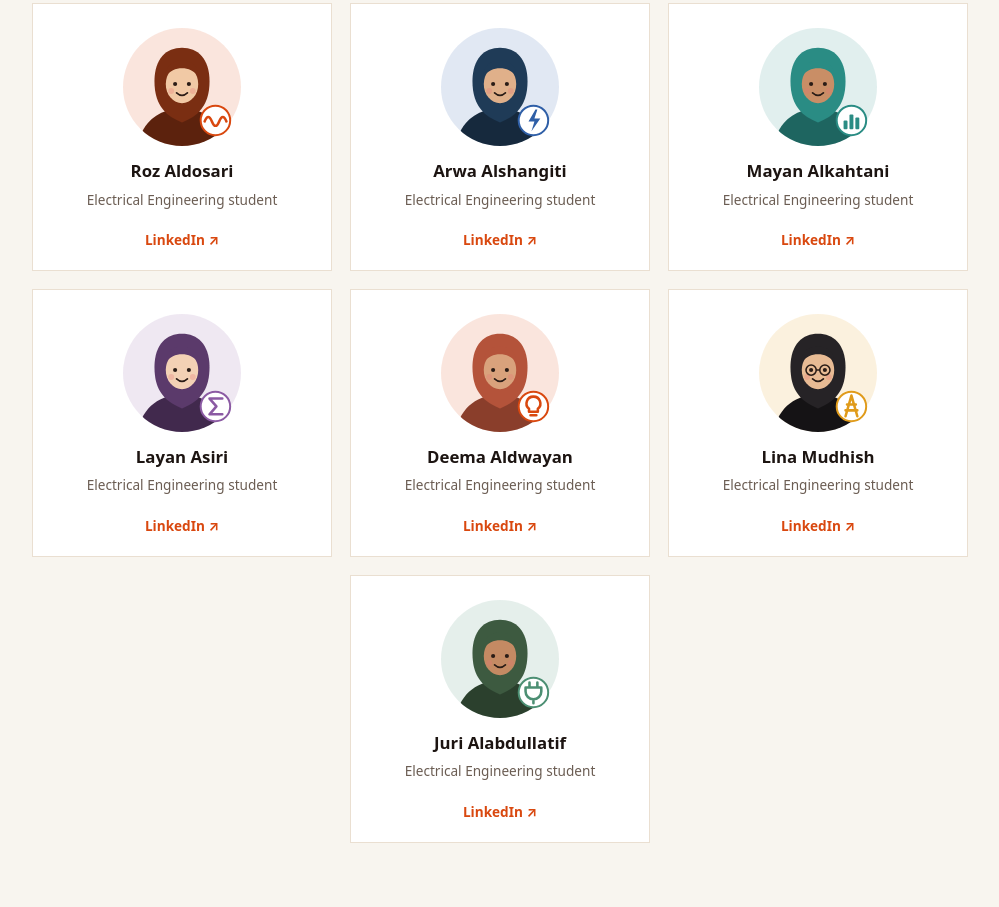
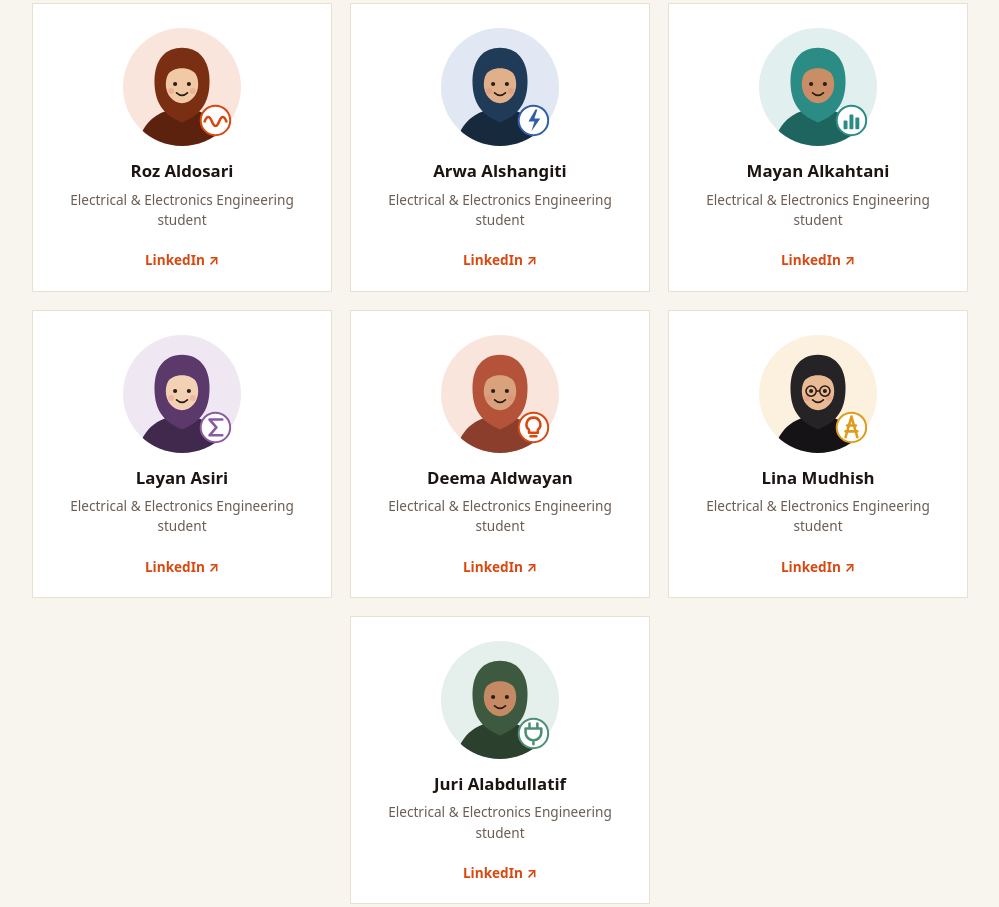
Before and after one commit to mudhishlina-del/sasg, a plain HTML site: page team.html in a window 1280 px wide. Shown: the part 652-1559 px from the top of the page, without its empty margins (140-1139 px from the left). Drawn offline with Linux system fonts and the light colour scheme.

Commit message:
Team: Electrical & Electronics Engineering students

```diff
--- a/team.html
+++ b/team.html
@@ -42,7 +42,7 @@
 </g>
 <circle cx="94" cy="94" r="15" fill="#fff" stroke="#d9480f" stroke-width="2"/>
 <path d="M83 95 q3.7 -9 7.4 0 t7.4 0 t7.4 0" stroke="#d9480f" stroke-width="2.6" fill="none" stroke-linecap="round" stroke-linejoin="round"/>
-</svg><h3>Roz Aldosari</h3><p>Electrical Engineering student</p>
+</svg><h3>Roz Aldosari</h3><p>Electrical &amp; Electronics Engineering student</p>
 <!-- LinkedIn: paste the profile URL between the quotes; the button stays hidden while empty -->
 <a class="li" href="https://www.linkedin.com/in/roz-aldosari-476ba0316" target="_blank" rel="noopener">LinkedIn</a></article><article class="member"><svg viewBox="0 0 120 120" role="img" aria-hidden="true" class="char">
 <defs><clipPath id="c1"><circle cx="60" cy="60" r="60"/></clipPath></defs>
@@ -59,7 +59,7 @@
 </g>
 <circle cx="94" cy="94" r="15" fill="#fff" stroke="#2f5fa7" stroke-width="2"/>
 <path d="M96 83 l-7 12 h6 l-3 10 l9 -13 h-6 l3 -9z" fill="#2f5fa7"/>
-</svg><h3>Arwa Alshangiti</h3><p>Electrical Engineering student</p>
+</svg><h3>Arwa Alshangiti</h3><p>Electrical &amp; Electronics Engineering student</p>
 <!-- LinkedIn: paste the profile URL between the quotes; the button stays hidden while empty -->
 <a class="li" href="https://www.linkedin.com/in/arwa-alshangiti-430978396" target="_blank" rel="noopener">LinkedIn</a></article><article class="member"><svg viewBox="0 0 120 120" role="img" aria-hidden="true" class="char">
 <defs><clipPath id="c2"><circle cx="60" cy="60" r="60"/></clipPath></defs>
@@ -76,7 +76,7 @@
 </g>
 <circle cx="94" cy="94" r="15" fill="#fff" stroke="#2a8c84" stroke-width="2"/>
 <g fill="#2a8c84"><rect x="86" y="94" width="4" height="9" rx="1"/><rect x="92" y="88" width="4" height="15" rx="1"/><rect x="98" y="91" width="4" height="12" rx="1"/></g>
-</svg><h3>Mayan Alkahtani</h3><p>Electrical Engineering student</p>
+</svg><h3>Mayan Alkahtani</h3><p>Electrical &amp; Electronics Engineering student</p>
 <!-- LinkedIn: paste the profile URL between the quotes; the button stays hidden while empty -->
 <a class="li" href="https://www.linkedin.com/in/mayan-alkahtani-aa335a274" target="_blank" rel="noopener">LinkedIn</a></article><article class="member"><svg viewBox="0 0 120 120" role="img" aria-hidden="true" class="char">
 <defs><clipPath id="c3"><circle cx="60" cy="60" r="60"/></clipPath></defs>
@@ -93,7 +93,7 @@
 </g>
 <circle cx="94" cy="94" r="15" fill="#fff" stroke="#8b5aa3" stroke-width="2"/>
 <path d="M101 86 h-13 l7 8 l-7 8 h13" stroke="#8b5aa3" stroke-width="2.6" fill="none" stroke-linecap="round" stroke-linejoin="round"/>
-</svg><h3>Layan Asiri</h3><p>Electrical Engineering student</p>
+</svg><h3>Layan Asiri</h3><p>Electrical &amp; Electronics Engineering student</p>
 <!-- LinkedIn: paste the profile URL between the quotes; the button stays hidden while empty -->
 <a class="li" href="https://www.linkedin.com/in/layanasiri" target="_blank" rel="noopener">LinkedIn</a></article><article class="member"><svg viewBox="0 0 120 120" role="img" aria-hidden="true" class="char">
 <defs><clipPath id="c4"><circle cx="60" cy="60" r="60"/></clipPath></defs>
@@ -110,7 +110,7 @@
 </g>
 <circle cx="94" cy="94" r="15" fill="#fff" stroke="#d9480f" stroke-width="2"/>
 <path d="M94 84 a7 7 0 0 1 4.5 12.4 v3 h-9 v-3 a7 7 0 0 1 4.5 -12.4z M91 103 h6" stroke="#d9480f" stroke-width="2.6" fill="none" stroke-linecap="round" stroke-linejoin="round"/>
-</svg><h3>Deema Aldwayan</h3><p>Electrical Engineering student</p>
+</svg><h3>Deema Aldwayan</h3><p>Electrical &amp; Electronics Engineering student</p>
 <!-- LinkedIn: paste the profile URL between the quotes; the button stays hidden while empty -->
 <a class="li" href="https://www.linkedin.com/in/deema-aldwayan-6b2545390" target="_blank" rel="noopener">LinkedIn</a></article><article class="member"><svg viewBox="0 0 120 120" role="img" aria-hidden="true" class="char">
 <defs><clipPath id="c5"><circle cx="60" cy="60" r="60"/></clipPath></defs>
@@ -127,7 +127,7 @@
 </g>
 <circle cx="94" cy="94" r="15" fill="#fff" stroke="#e09b1a" stroke-width="2"/>
 <path d="M94 83 l-6 21 M94 83 l6 21 M89.5 92 h9 M88 98 h12" stroke="#e09b1a" stroke-width="2.6" fill="none" stroke-linecap="round" stroke-linejoin="round"/>
-</svg><h3>Lina Mudhish</h3><p>Electrical Engineering student</p>
+</svg><h3>Lina Mudhish</h3><p>Electrical &amp; Electronics Engineering student</p>
 <!-- LinkedIn: paste the profile URL between the quotes; the button stays hidden while empty -->
 <a class="li" href="https://www.linkedin.com/in/lina-mudhish-129725287" target="_blank" rel="noopener">LinkedIn</a></article><article class="member"><svg viewBox="0 0 120 120" role="img" aria-hidden="true" class="char">
 <defs><clipPath id="c6"><circle cx="60" cy="60" r="60"/></clipPath></defs>
@@ -144,7 +144,7 @@
 </g>
 <circle cx="94" cy="94" r="15" fill="#fff" stroke="#4c8f73" stroke-width="2"/>
 <path d="M90 84 v5 M98 84 v5 M86 89 h16 v4 a8 8 0 0 1 -16 0z M94 101 v4" stroke="#4c8f73" stroke-width="2.6" fill="none" stroke-linecap="round" stroke-linejoin="round"/>
-</svg><h3>Juri Alabdullatif</h3><p>Electrical Engineering student</p>
+</svg><h3>Juri Alabdullatif</h3><p>Electrical &amp; Electronics Engineering student</p>
 <!-- LinkedIn: paste the profile URL between the quotes; the button stays hidden while empty -->
 <a class="li" href="https://www.linkedin.com/in/joury-alabdullatif-011a04314" target="_blank" rel="noopener">LinkedIn</a></article></div>
 </main>
```
